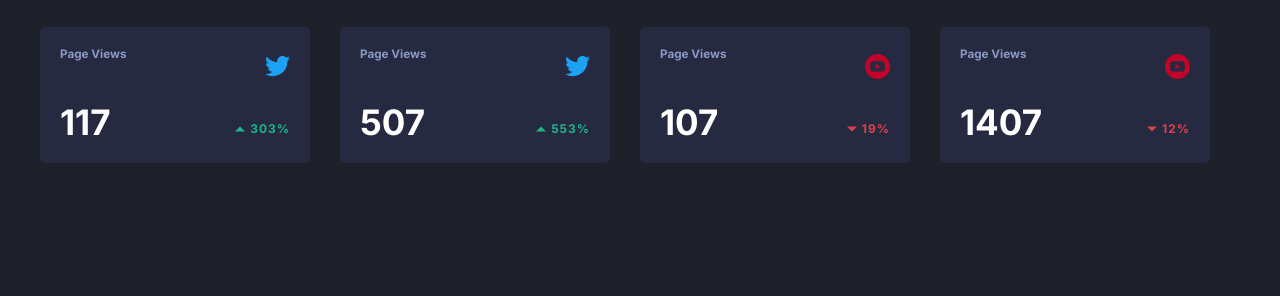
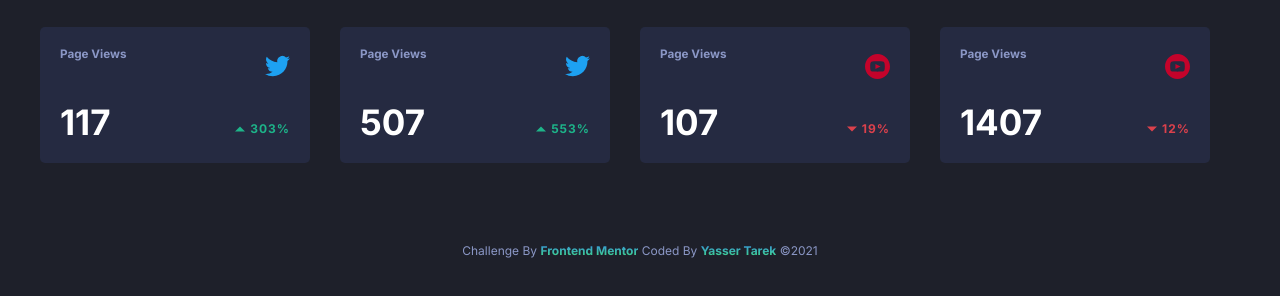
Before and after one commit to yasertarek/socialmedia-dashboard-challenge, a plain HTML site: page index.html in a window 1280 px wide. Shown: the part 726-1022 px from the top of the page. Before the commit the page ends 919 px from the top, so only its background shows below. Drawn offline with Linux system fonts and the light colour scheme.

Commit message:
add footer

```diff
--- a/css/style.css
+++ b/css/style.css
@@ -251,6 +251,30 @@ body.light .mode-btn::after{
 .overview-item-title{
     margin-bottom: 4rem;
 }
+.footer{
+    padding: 5rem 0;
+    text-align: center;
+}
+.copyright{
+    font-size: 1.2rem;
+    color: var(--color-text-sub);
+}
+.footer-link, .footer-link:link, .footer-link:visited{
+    font-size: inherit;
+    text-decoration: none;
+    background-image: linear-gradient(hsl(210, 78%, 56%),hsl(146, 68%, 55%));
+    -webkit-background-clip: text;
+    -webkit-text-fill-color: transparent;
+    display: inline-block;
+    transition: all 0.2s ease-in-out;
+    font-weight: 700;
+    position: relative;
+}
+.footer-link:hover{
+    -webkit-transform: scale(1.35) rotate(5deg) skewX(-5deg);
+    transform: scale(1.35) rotate(5deg) skewX(-5deg);
+    text-shadow: 0 3px 5px rgba(0, 0, 0, 0.2);
+}
 @media only screen and (min-width: 37.5em){ /* 600px => 600 / 16 = 56.25em [TABLET MEDIA]*/
     html{
         font-size: 56.25%; /* 1rem = 9px */
--- a/index.html
+++ b/index.html
@@ -244,6 +244,11 @@
             </section>
         </div>
     </main>
+    <footer class="footer">
+        <p class="copyright">
+            Challenge By <a href="https://www.frontendmentor.io/" target="_blank" class="footer-link">Frontend Mentor</a> Coded By <a href="https://www.github.com/yasertarek" target="_blank" class="footer-link">Yasser Tarek</a> &copy;2021
+        </p>
+    </footer>
     <script>
         let modeInp = document.querySelector('.mode-input');
         modeInp.addEventListener('input', () =>{
```
